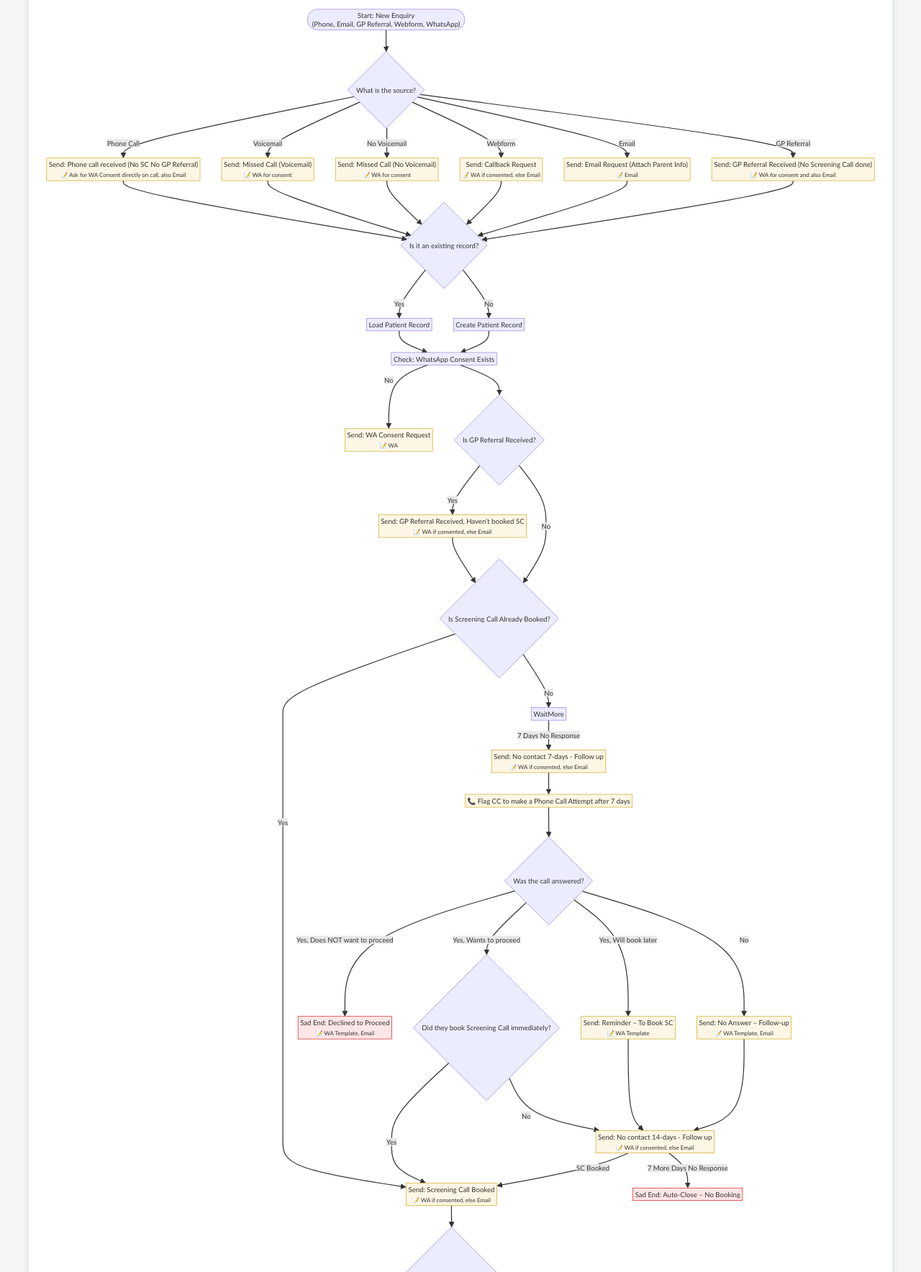
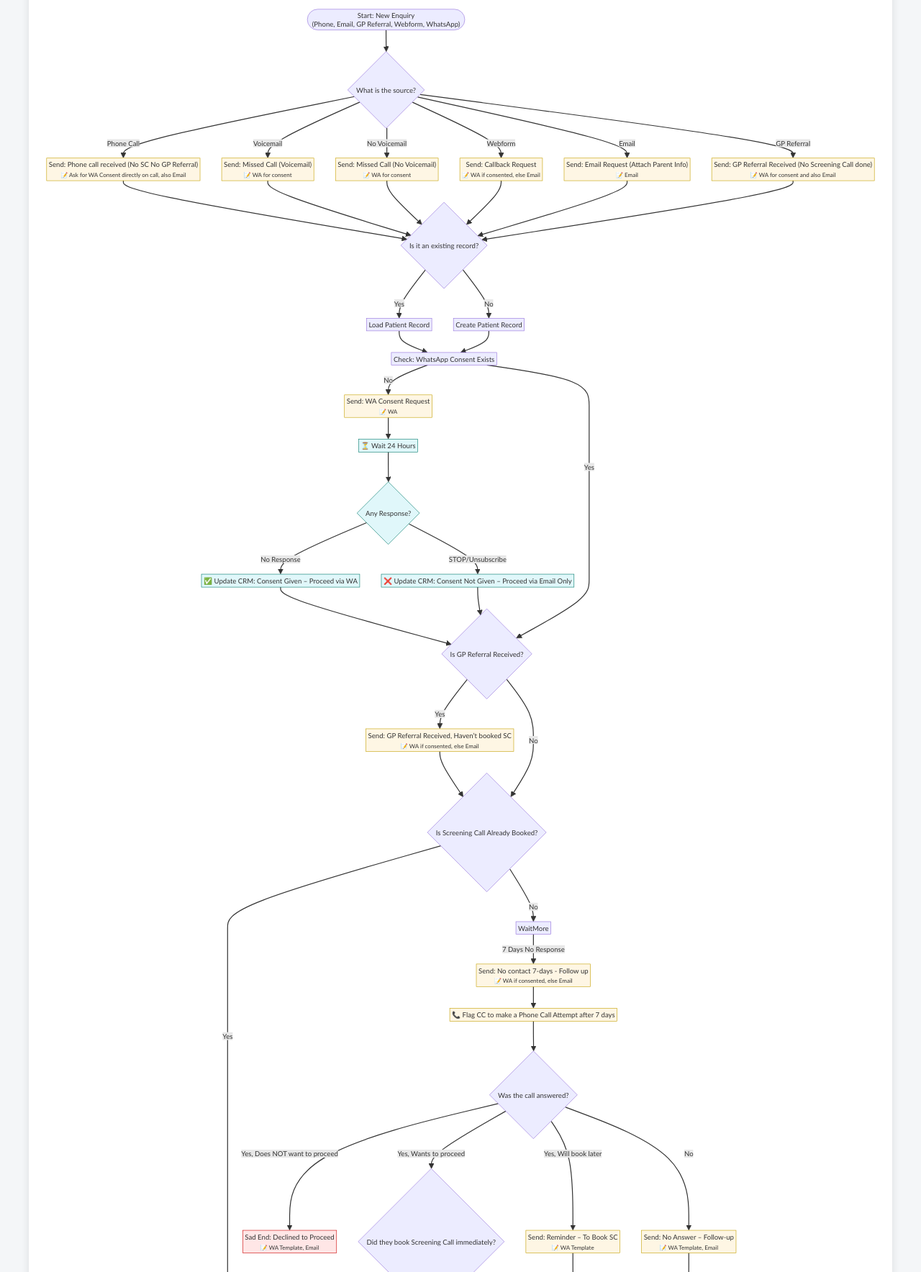
Before and after one commit to pdkv1999/primaHealth, a Python web app: template templates/phase1_overview.html in a window 1280 px wide. Shown: the part 152-1920 px from the top of the page at 72% size. Run offline with Jinja, Linux system fonts and the light colour scheme; the template is opened without the code that fills it, so the values that code supplies are empty.

Commit message:
consent update

```diff
--- a/templates/phase1_overview.html
+++ b/templates/phase1_overview.html
@@ -62,7 +62,14 @@ flowchart TD
     CreateRec --> ConsentCheck
 
     ConsentCheck -- No --> M0["Send: WA Consent Request<br><sub>📝 WA</sub>"]
-    ConsentCheck --> GPCheck{"Is GP Referral Received?"}
+    M0 --> Wait24H["⏳ Wait 24 Hours"]
+    Wait24H --> ConsentResponse{"Any Response?"}
+    ConsentResponse -- No Response --> CRMUpdateYes["✅ Update CRM: Consent Given – Proceed via WA"]
+    ConsentResponse -- STOP/Unsubscribe --> CRMUpdateNo["❌ Update CRM: Consent Not Given – Proceed via Email Only"]
+
+    CRMUpdateYes --> GPCheck{"Is GP Referral Received?"}
+    CRMUpdateNo --> GPCheck
+    ConsentCheck -- Yes --> GPCheck
 
     GPCheck -- Yes --> M19["Send: GP Referral Received, Haven’t booked SC<br><sub>📝 WA if consented, else Email</sub>"]
     M19 --> SCBookedNow{"Is Screening Call Already Booked?"}
@@ -137,8 +144,10 @@ flowchart TD
     %% Styling
     class M0,M1,M2,M3,M4,M5,M6,M7,M9,M12,M13,M14,M17,M18,M19,M20,M21a,M22a,MFollowSchool,RemindWA,NoAnswerFollowup,CallAttempt,FollowUp14Days message
     class Close1,Close2,Close3,CloseRedFlag,SadEndCall sadend
+    class CRMUpdateYes,CRMUpdateNo,Wait24H,ConsentResponse logic
     classDef message fill:#fef6e4,stroke:#c4a000,stroke-width:1px
     classDef sadend fill:#ffe6e6,stroke:#cc0000,stroke-width:1px
+    classDef logic fill:#e0f7fa,stroke:#00796b,stroke-width:1px
 {% endraw %}
     </pre>
   </div>
--- a/templates/stage3.html
+++ b/templates/stage3.html
@@ -2,7 +2,7 @@
 <html>
 <head>
     <meta charset="UTF-8">
-    <title>Stage 3 - Final Assessment (PH25)</title>
+    <title>Stage 3 - Final Assessment/Feedback</title>
     <style>
         body {
             font-family: Arial, sans-serif;
@@ -129,7 +129,7 @@
     </style>
 </head>
 <body>
-    <h2>Stage 3: Final Assessment</h2>
+    <h2>Stage 3: Final Assessment/Feedback</h2>
     <div class="container">
         <!-- Left Column -->
         <div class="column">
```
